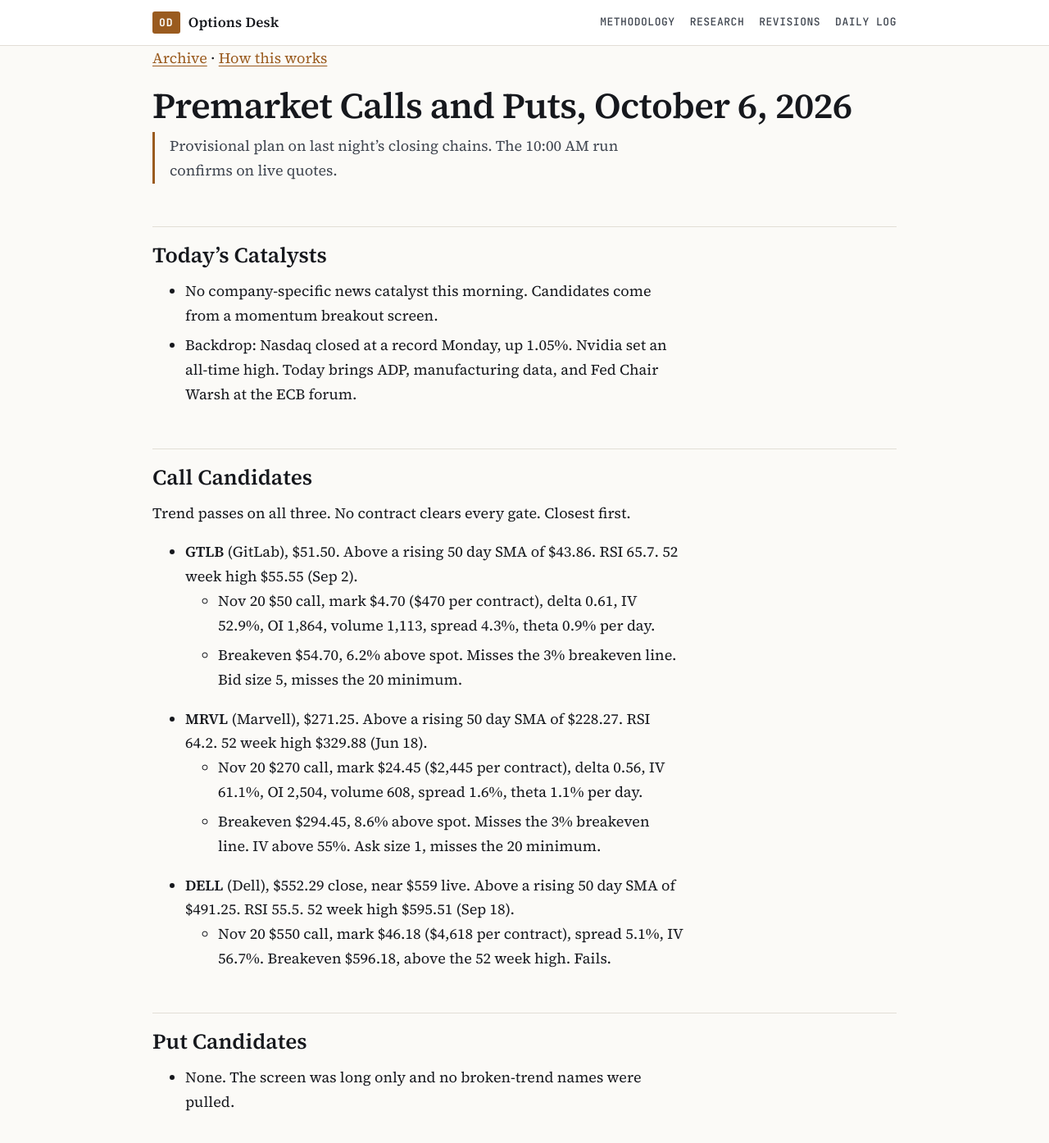
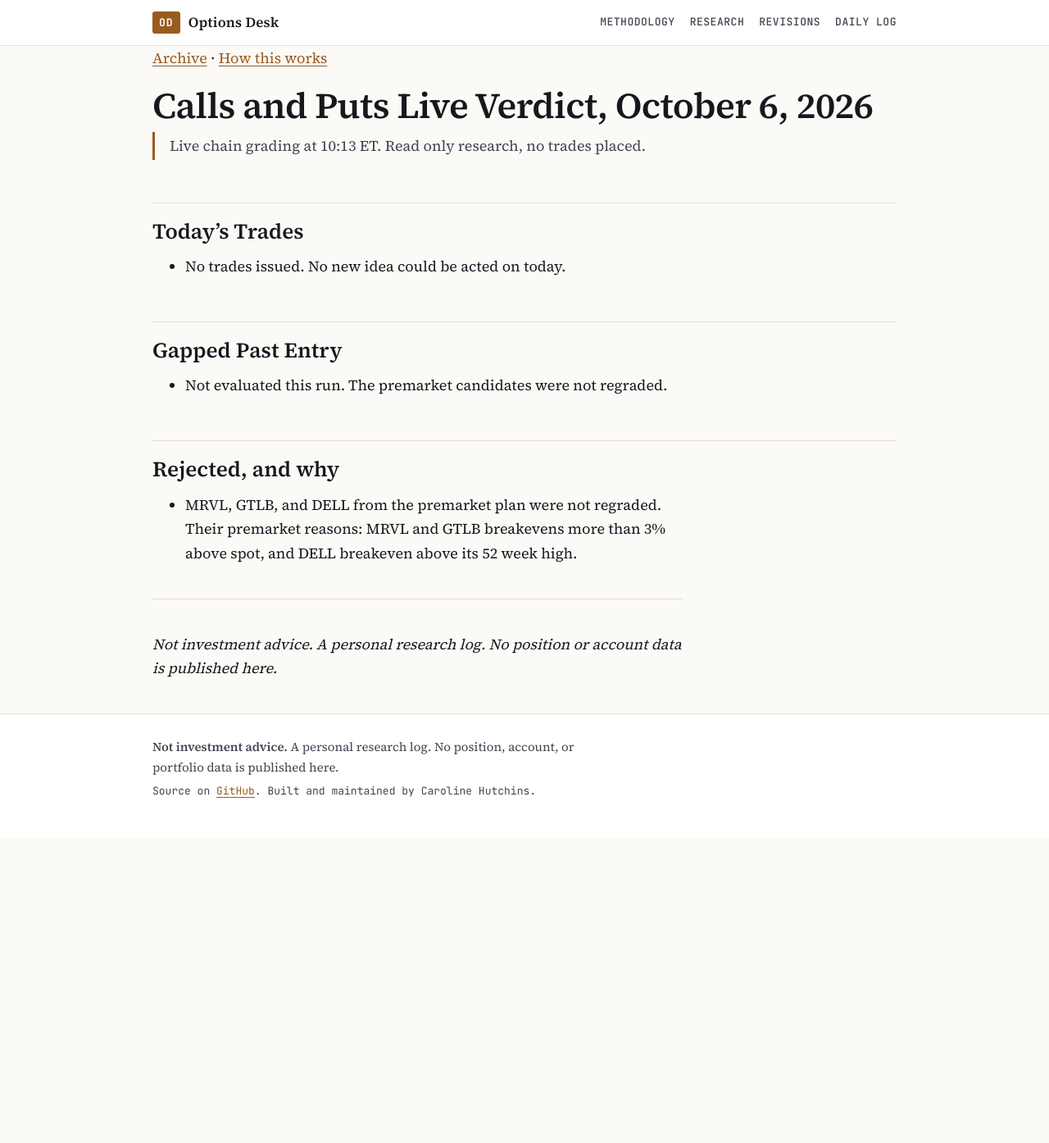
Before and after one commit to carolinehutchins05-prog/options-desk, a Jekyll site: the page built from index.md, in a window 1280 px wide and 1400 px high. Shown: the top 1394 px of the window at 82% size. Built offline with Jekyll 4.4.1, drawn with Linux system fonts in a browser that asks for light colours; some of the changed text lies outside the part shown.

Commit message:
Live Verdict, 2026-10-06
Co-Authored-By: Claude Opus 5 <noreply@anthropic.com>

```diff
--- a/index.md
+++ b/index.md
@@ -6,37 +6,18 @@ title: Options Desk
 [Archive](archive/) · [How this works](https://github.com/carolinehutchins05-prog/options-desk#readme)
 
 
-# Premarket Calls and Puts, October 6, 2026
-> Provisional plan on last night's closing chains. The 10:00 AM run confirms on live quotes.
+# Calls and Puts Live Verdict, October 6, 2026
+> Live chain grading at 10:13 ET. Read only research, no trades placed.
 
-## Today's Catalysts
-- No company-specific news catalyst this morning. Candidates come from a momentum breakout screen.
-- Backdrop: Nasdaq closed at a record Monday, up 1.05%. Nvidia set an all-time high. Today brings ADP, manufacturing data, and Fed Chair Warsh at the ECB forum.
+## Today's Trades
+- No trades issued. No new idea could be acted on today.
 
-## Call Candidates
-Trend passes on all three. No contract clears every gate. Closest first.
-
-- **GTLB** (GitLab), $51.50. Above a rising 50 day SMA of $43.86. RSI 65.7. 52 week high $55.55 (Sep 2).
-  - Nov 20 $50 call, mark $4.70 ($470 per contract), delta 0.61, IV 52.9%, OI 1,864, volume 1,113, spread 4.3%, theta 0.9% per day.
-  - Breakeven $54.70, 6.2% above spot. Misses the 3% breakeven line. Bid size 5, misses the 20 minimum.
-- **MRVL** (Marvell), $271.25. Above a rising 50 day SMA of $228.27. RSI 64.2. 52 week high $329.88 (Jun 18).
-  - Nov 20 $270 call, mark $24.45 ($2,445 per contract), delta 0.56, IV 61.1%, OI 2,504, volume 608, spread 1.6%, theta 1.1% per day.
-  - Breakeven $294.45, 8.6% above spot. Misses the 3% breakeven line. IV above 55%. Ask size 1, misses the 20 minimum.
-- **DELL** (Dell), $552.29 close, near $559 live. Above a rising 50 day SMA of $491.25. RSI 55.5. 52 week high $595.51 (Sep 18).
-  - Nov 20 $550 call, mark $46.18 ($4,618 per contract), spread 5.1%, IV 56.7%. Breakeven $596.18, above the 52 week high. Fails.
-
-## Put Candidates
-- None. The screen was long only and no broken-trend names were pulled.
+## Gapped Past Entry
+- Not evaluated this run. The premarket candidates were not regraded.
 
 ## Rejected, and why
-- **PANW**: 52 week high of $409.50 printed Oct 2, inside 3 sessions.
-- **DELL Nov 20 $560 call**: breakeven $601.75 above the 52 week high. Spread 6.0%.
-- **GTLB Nov 20 $52.50 call**: spread 5.9%, breakeven $55.90 above the $55.55 high.
-- **GTLB Nov 20 $55 call**: spread 12%, breakeven $57.45.
-- **MRVL Nov 20 $280 call**: breakeven $300.15, 10.7% above spot. Ask size 2.
+- MRVL, GTLB, and DELL from the premarket plan were not regraded. Their premarket reasons: MRVL and GTLB breakevens more than 3% above spot, and DELL breakeven above its 52 week high.
 
----
-No contract clears every gate today. GTLB's $50 call is the cleanest on liquidity and spread. The 10:00 AM run re-grades these on live quotes. The GTLB call thesis breaks below its 50 day near $43.86. The MRVL thesis breaks below $228.27.
 
 ---
 *Not investment advice. A personal research log. No position or account data is published here.*
```
Also changed, not shown: archive/2026-10-06-verdict.md (added, +16 -0 lines), archive/index.md (+1 -0 lines).
